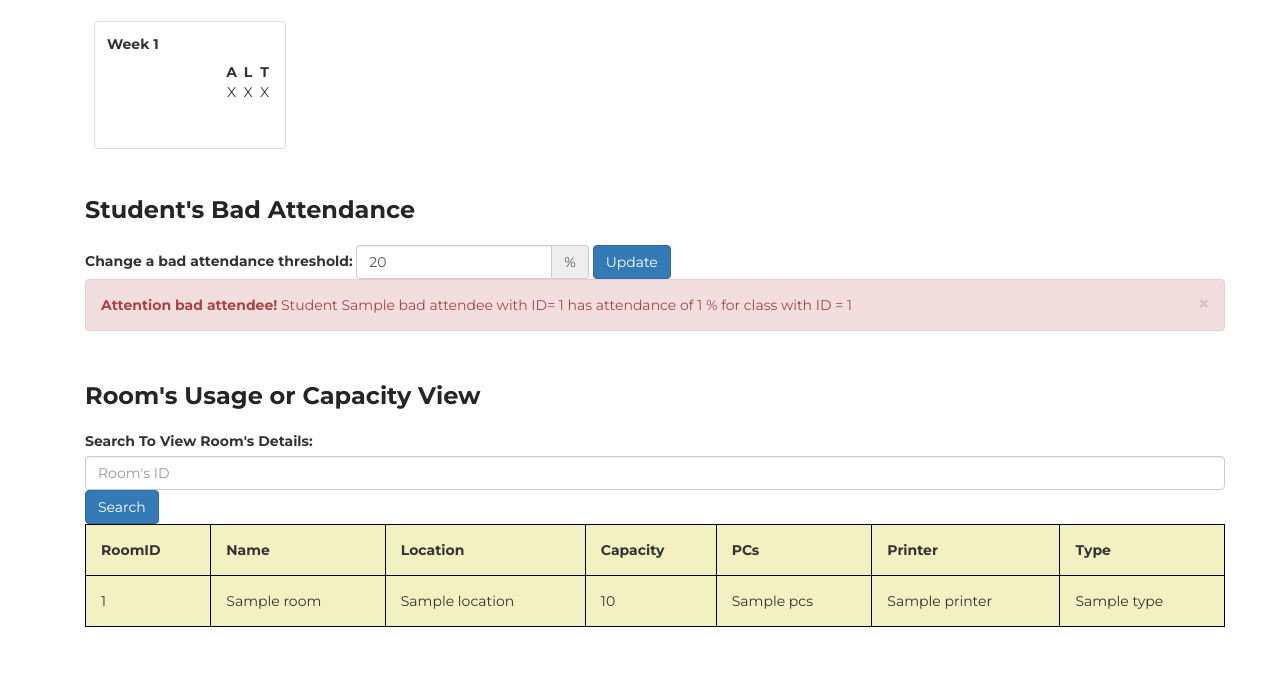
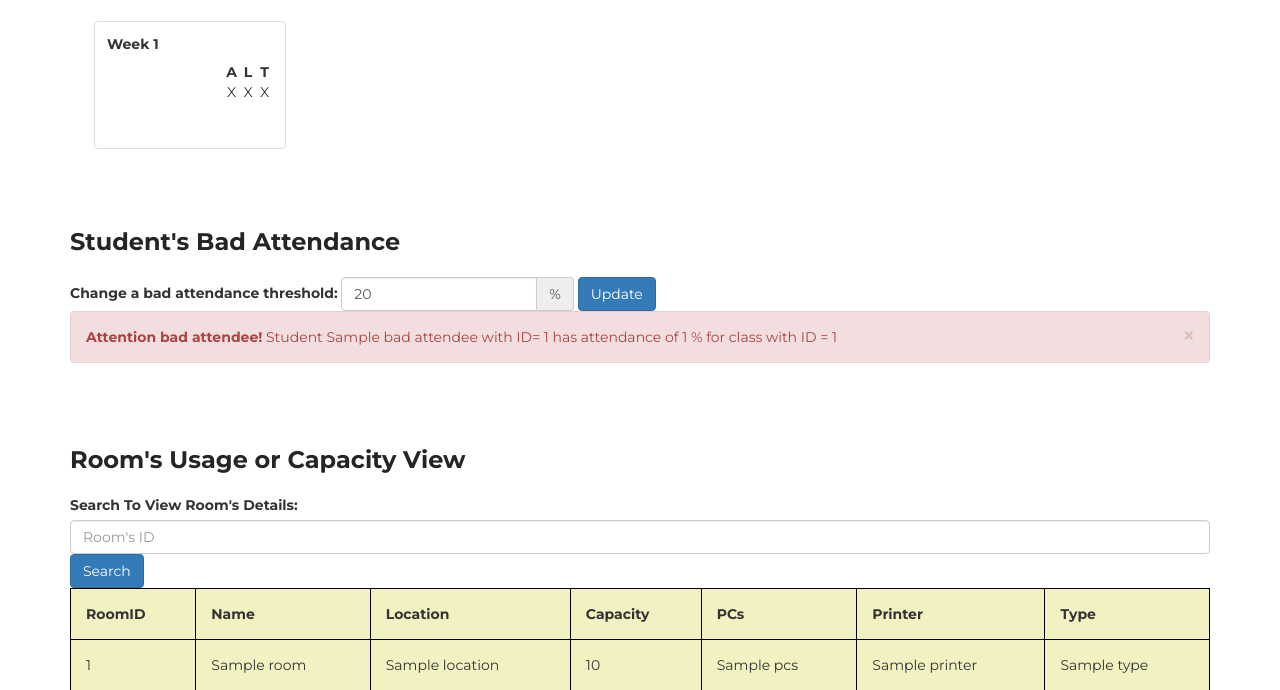
Before and after one commit to joshuadowding/student-attendance-system, a CodeIgniter app: the page made by application/views/manager.php in a window 1280 px wide. Shown: the part 177-867 px from the top of the page. Before the commit the page ends 804 px from the top, so only its background shows below. Run offline with CodeIgniter, Linux system fonts and the light colour scheme; the template is opened without the code that fills it: most values are stand-ins (such as "Sample title", 1, 10 or a date in 2020); data that the repository does not hold is empty.

Commit message:
fix minor styling issues in manager view

```diff
--- a/application/controllers/Manager.php
+++ b/application/controllers/Manager.php
@@ -48,7 +48,7 @@ class Manager extends CI_Controller {
                 $this->load->database();
             }
         } else {
-            $_SESSION["loginError"] = "Internal Error: Please Login";
+            $_SESSION["loginError"] = "Session Expired: Please Login";
 
             $this->load->helper('url');
             redirect(base_url(), 'location'); // DEBUG: Redirect back to the 'index' (login) page.
--- a/application/views/manager.php
+++ b/application/views/manager.php
@@ -43,7 +43,7 @@ defined('BASEPATH') or exit('No direct script access allowed');
         echo "<div class='alert alert-primary' role='alert'>";
         echo $_SESSION["sessionError"];
         echo "</div>";
-    } ?>
+    }?>
 
     <!-- 'As a manager I want to know which lectures have been poorly attended' Task #5 (Josh) -->
     <div class="container" id="user-manager-wrapper">
@@ -155,8 +155,8 @@ defined('BASEPATH') or exit('No direct script access allowed');
                 echo "</div><div class='scroll-overlay overlay-right'></div></div>";
             }
 
-            echo "</div></div>";
-        } ?>
+            echo "</div></div></div>";
+        }?>
     </div>
 
     <!--'As a Manager I want to be alerted when a student has attendance below certain thresholds.' Task #3 (Janvi) -->
--- a/css/templatemo-style.css
+++ b/css/templatemo-style.css
@@ -471,6 +471,10 @@ section {
 
 /* (Janvi) */
 
+.container#threshold-manager-wrapper {
+	margin-bottom: 32px;
+}
+
 .container#usage-manager-wrapper {
 	margin-bottom: 32px;
 }
```
